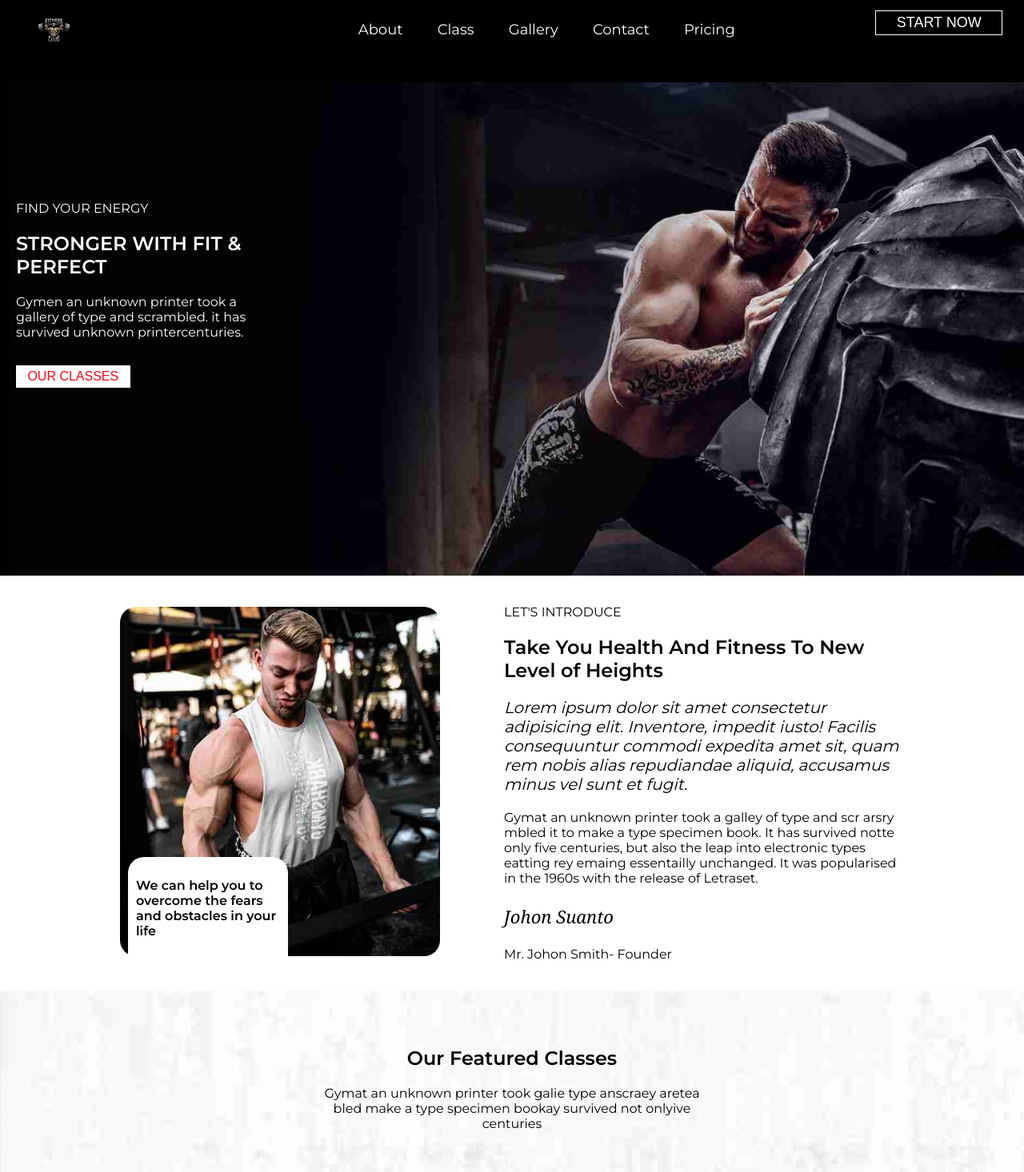
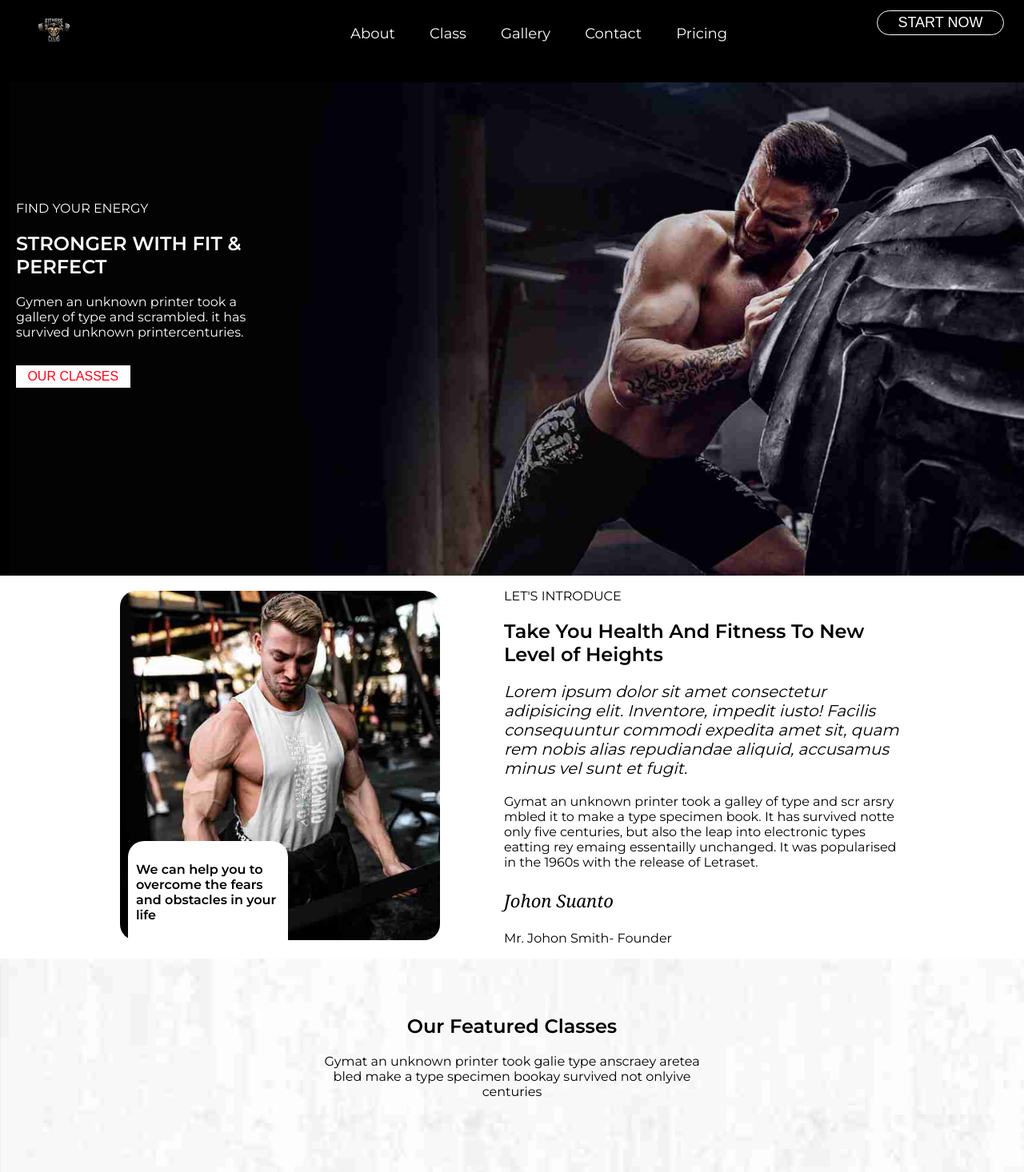
Before and after one commit to UBnkantah/gymate, a React (Create React App) app: page / in a window 1280 px wide. Shown: the top 1466 px of the page at 80% size. Built offline with nearby package versions, Linux system fonts and the light colour scheme; the HTML template or start-up script is replaced by a standard one.

Commit message:
adjusted navbar

```diff
--- a/src/App.css
+++ b/src/App.css
@@ -32,3 +32,11 @@ p{
         font-size: 18px;
         font-weight: 500;
 }
+.container{
+        padding: 60px;
+}
+@media screen and (max-width: 767px) {
+        .container {
+                padding: 30px;
+        }
+}
--- a/src/components/Habout/Habout.css
+++ b/src/components/Habout/Habout.css
@@ -4,7 +4,6 @@
     align-items: center;
     flex-wrap: wrap;
     gap: 5em;
-    padding: 20px 0;
 
 }
 .habout .img{
--- a/src/components/Habout/Habout.jsx
+++ b/src/components/Habout/Habout.jsx
@@ -15,7 +15,7 @@ const Habout = () => {
                 className='help'>We can help you to overcome the fears and obstacles in your life</p>
             </div>
         </div>
-        <div className='content'>
+        <div className='content container'>
             <p>LET'S INTRODUCE</p>
             <h2>
                 Take You Health And Fitness To New Level of Heights
--- a/src/components/Haboutt/Haboutt.jsx
+++ b/src/components/Haboutt/Haboutt.jsx
@@ -3,7 +3,7 @@ import "./Haboutt.css"
 
 const Haboutt = () => {
   return (
-    <div className="haboutt">
+    <div className="haboutt container">
         <div className="habouttImg">
             <img src={aimg} className="habb" alt="" />
         </div>
--- a/src/components/HiMi/HiMi.jsx
+++ b/src/components/HiMi/HiMi.jsx
@@ -5,7 +5,7 @@ import "./Himi.css"
 
 const HiMi = () => {
   return (
-    <div className="mainContainer">
+    <div className="mainContainer ">
         <div className="himi-container">
             <div className="himgcon">
                 <img src={aboImg} alt="" className="abimg"/>
@@ -17,7 +17,7 @@ const HiMi = () => {
                 </p>
             </div>
         </div>
-        <div className="secontainer">
+        <div className="secontainer ">
             <div className="himgcon">
                 <h2>Our Mission</h2>
                 <p>
--- a/src/components/HiMi/Himi.css
+++ b/src/components/HiMi/Himi.css
@@ -20,6 +20,7 @@
 .abimg{
     width: 100%;
     height: 100%;
+    object-fit: cover;
 }
 .secontainer{
     display: flex;
--- a/src/components/Navbar/Navbar.css
+++ b/src/components/Navbar/Navbar.css
@@ -30,6 +30,8 @@ nav .get_btn{
     background-color: black;
     color: white;
     cursor: pointer;
+    border-radius: 20px;
+    font-size: 13px;
 
 }
 .navbar .navbar_btn{
--- a/src/components/Navbar/Navbar.jsx
+++ b/src/components/Navbar/Navbar.jsx
@@ -18,22 +18,22 @@ const Navbar = () => {
         </div>
 
         <nav ref={NavRef}>
-            <Link to="/about">About</Link>
-            <Link to="/class">Class</Link>
-            <Link to="/gallery">Gallery</Link>
-            <Link to="/contact">Contact</Link>
-            <Link to="/pricing">Pricing</Link>
-            <button className="get_btn">
+            <Link to="/about" onClick={showNav}>About</Link>
+            <Link to="/class" onClick={showNav}>Class</Link>
+            <Link to="/gallery" onClick={showNav}>Gallery</Link>
+            <Link to="/contact" onClick={showNav}>Contact</Link>
+            <Link to="/pricing" onClick={showNav}>Pricing</Link>
+            <button className="get_btn" onClick={showNav}>
                 <Link to="/contact">
                     START NOW
                 </Link>
             </button>
             <button className="navbar_btn navbar_close" onClick={showNav}>
-                <FaTimes className="navicon" />
+                <FaTimes className="navicon" size={23} />
             </button>
         </nav>
         <button className="navbar_btn" onClick={showNav}>
-            <FaBars className="navicon"/>
+            <FaBars className="navicon" size={23}/>
         </button>
     </div>
 
--- a/src/index.css
+++ b/src/index.css
@@ -7,6 +7,3 @@ body {
   font-family: 'Montserrat', sans-serif;
   overflow-x: 'hidden'
 }
-.container{
-  padding: 10px;
-}
```
